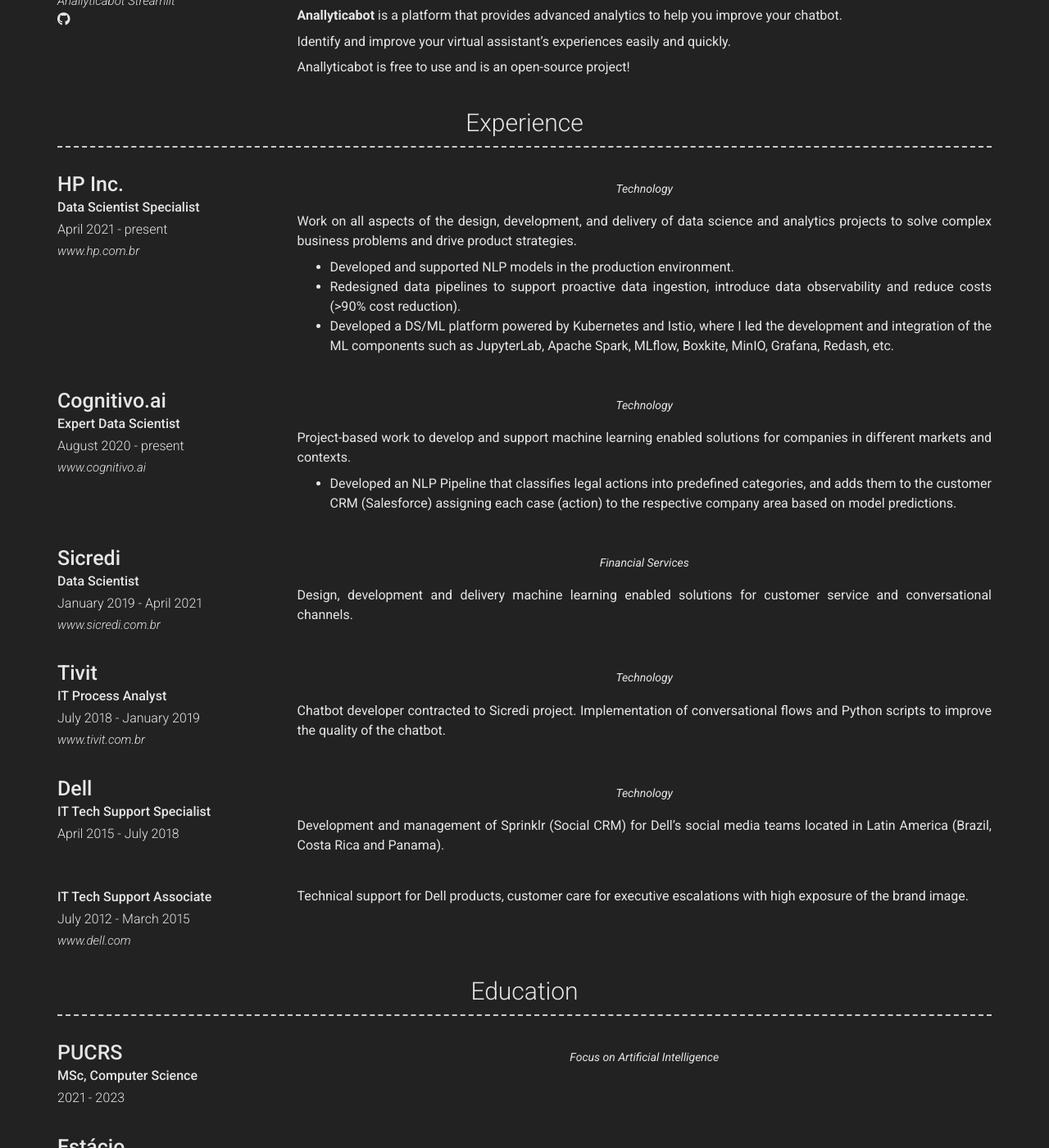
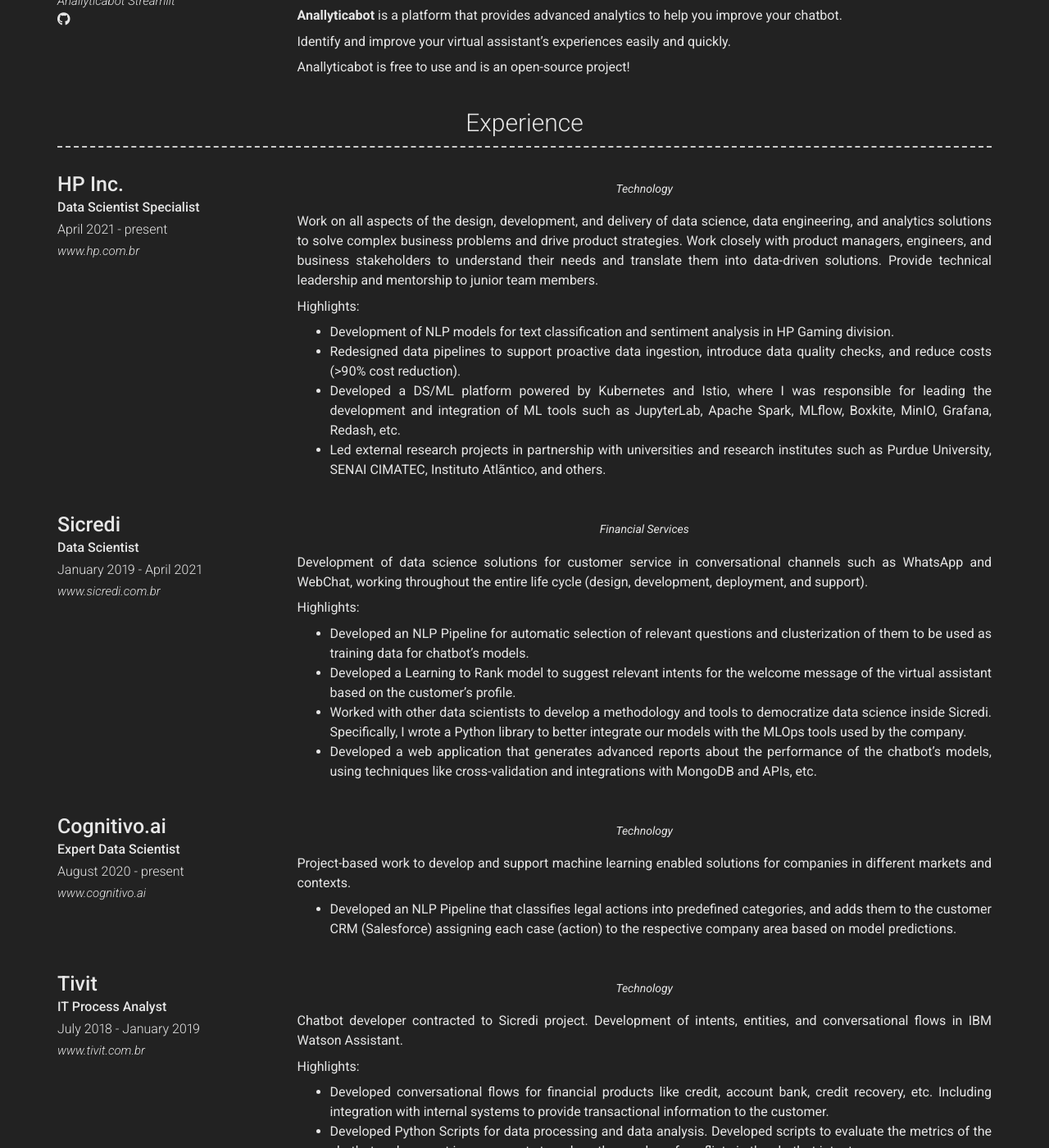
Before and after one commit to DougTrajano/resume, a Jekyll site: the page built from index.md, in a window 1280 px wide and 1400 px high, scrolled down 728 px. Shown: the whole window at 82% size. Built offline with Jekyll 4.4.1, drawn with Linux system fonts in a browser that asks for light colours; nearby versions of some CDN libraries; some of the changed text lies outside the part shown.

Commit message:
Update job descriptions

```diff
--- a/_config.yml
+++ b/_config.yml
@@ -74,7 +74,7 @@ content:
             url: https://github.com/DougTrajano/anallyticabot
         quote: >
           Data App with advanced analytics to improve the quality of chatbots.
-        description: | # this will include new lines to allow paragraphs
+        description: |
           **Anallyticabot** is a platform that provides advanced analytics to help you improve your chatbot.
 
           Identify and improve your virtual assistant's experiences easily and quickly.
@@ -91,12 +91,32 @@ content:
         link: www.hp.com.br
         quote: >
           Technology
-        description: | # this will include new lines to allow paragraphs
-          Work on all aspects of the design, development, and delivery of data science and analytics projects to solve complex business problems and drive product strategies.
+        description: |
+          Work on all aspects of the design, development, and delivery of data science, data engineering, and analytics solutions to solve complex business problems and drive product strategies. Work closely with product managers, engineers, and business stakeholders to understand their needs and translate them into data-driven solutions. Provide technical leadership and mentorship to junior team members.
 
-          - Developed and supported NLP models in the production environment.
-          - Redesigned data pipelines to support proactive data ingestion, introduce data observability and reduce costs (>90% cost reduction).
-          - Developed a DS/ML platform powered by Kubernetes and Istio, where I led the development and integration of the ML components such as JupyterLab, Apache Spark, MLflow, Boxkite, MinIO, Grafana, Redash, etc.
+          Highlights:
+
+          - Development of NLP models for text classification and sentiment analysis in HP Gaming division.
+          - Redesigned data pipelines to support proactive data ingestion, introduce data quality checks, and reduce costs (>90% cost reduction).
+          - Developed a DS/ML platform powered by Kubernetes and Istio, where I was responsible for leading the development and integration of ML tools such as JupyterLab, Apache Spark, MLflow, Boxkite, MinIO, Grafana, Redash, etc.
+          - Led external research projects in partnership with universities and research institutes such as Purdue University, SENAI CIMATEC, Instituto Atlãntico, and others.
+
+      - layout: left
+        title: Sicredi
+        sub_title: Data Scientist
+        caption: January 2019 - April 2021
+        link: www.sicredi.com.br
+        quote: >
+          Financial Services
+        description: |
+          Development of data science solutions for customer service in conversational channels such as WhatsApp and WebChat, working throughout the entire life cycle (design, development, deployment, and support).
+
+          Highlights:
+
+          - Developed an NLP Pipeline for automatic selection of relevant questions and clusterization of them to be used as training data for chatbot’s models.
+          - Developed a Learning to Rank model to suggest relevant intents for the welcome message of the virtual assistant based on the customer’s profile.
+          - Worked with other data scientists to develop a methodology and tools to democratize data science inside Sicredi. Specifically, I wrote a Python library to better integrate our models with the MLOps tools used by the company.
+          - Developed a web application that generates advanced reports about the performance of the chatbot’s models, using techniques like cross-validation and integrations with MongoDB and APIs, etc.
 
       - layout: left
         title: Cognitivo.ai
@@ -105,20 +125,11 @@ content:
         link: www.cognitivo.ai
         quote: >
           Technology
-        description: | # this will include new lines to allow paragraphs
+        description: |
           Project-based work to develop and support machine learning enabled solutions for companies in different markets and contexts.
 
           - Developed an NLP Pipeline that classifies legal actions into predefined categories, and adds them to the customer CRM (Salesforce) assigning each case (action) to the respective company area based on model predictions.
 
-      - layout: left
-        title: Sicredi
-        sub_title: Data Scientist
-        caption: January 2019 - April 2021
-        link: www.sicredi.com.br
-        quote: >
-          Financial Services
-        description: | # this will include new lines to allow paragraphs
-          Design, development and delivery machine learning enabled solutions for customer service and conversational channels.
       - layout: left
         title: Tivit
         sub_title: IT Process Analyst
@@ -127,7 +138,15 @@ content:
         quote: >
           Technology
         description: | # this will include new lines to allow paragraphs
-          Chatbot developer contracted to Sicredi project. Implementation of conversational flows and Python scripts to improve the quality of the chatbot.
+          Chatbot developer contracted to Sicredi project. Development of intents, entities, and conversational flows in IBM Watson Assistant.
+
+          Highlights:
+
+          - Developed conversational flows for financial products like credit, account bank, credit recovery, etc. Including integration with internal systems to provide transactional information to the customer.
+          - Developed Python Scripts for data processing and data analysis. Developed scripts to evaluate the metrics of the chatbot and suggest improvements to reduce the number of conflicts in the chatbot intents.
+          - Advocated for the use of artificial intelligence in the company, providing technical training and explaining the benefits and disadvantages of the technology.
+          - Helped to define the content process used by the team.
+
       - layout: left
         title: Dell
         sub_title: IT Tech Support Specialist
@@ -136,14 +155,30 @@ content:
         quote: >
           Technology
         description: | # this will include new lines to allow paragraphs
-          Development and management of Sprinklr (Social CRM) for Dell's social media teams located in Latin America (Brazil, Costa Rica and Panama).
+          As a Tech Support Specialist, I was responsible for managing service queues and workflows using Sprinklr, a Social CRM tool, for social media teams distributed in Latin America (Brazil, Costa Rica, and Panama). I also developed dashboards and reports for executives and managers, keeping them informed about the performance of the teams.
+
+          Highlights:
+
+          - Provided technical support for Dell products on social media (Facebook, Twitter, etc.).
+          - Created and maintained knowledge base articles for troubleshooting issues and providing solutions.
+          - Developed Analytics Reports and Dashboards for executives and managers for better decision-making.
+          - Developed Dell's chatbot (Tell) for social media teams in Brazil and Costa Rica.
+          - Created automated workflows in Sprinklr to distribute and escalate incidents across global teams.
+
       - layout: left
         #title: Dell
         sub_title: IT Tech Support Associate
         caption: July 2012 - March 2015
         link: www.dell.com
         description: | # this will include new lines to allow paragraphs
-          Technical support for Dell products, customer care for executive escalations with high exposure of the brand image.
+          As a Tech Support Associate, I provide technical support and customer care for Dell products, working on executive escalations of complex issues and sensitive cases to Dell’s brand image. I also worked throughout the refund and exchange process for Dell products.
+
+          Highlights:
+
+          - Provided technical support via phone and email for Dell products (notebooks, desktops, tablets, etc.).
+          - Automated routine tasks in the tech support team (rewarded with a bronze award).
+          - Maintained the high standards of quality and productivity set by the Dell support team.
+          - Managed refund and exchange process for Dell products.
 
   - title: Education
     layout: list
```
